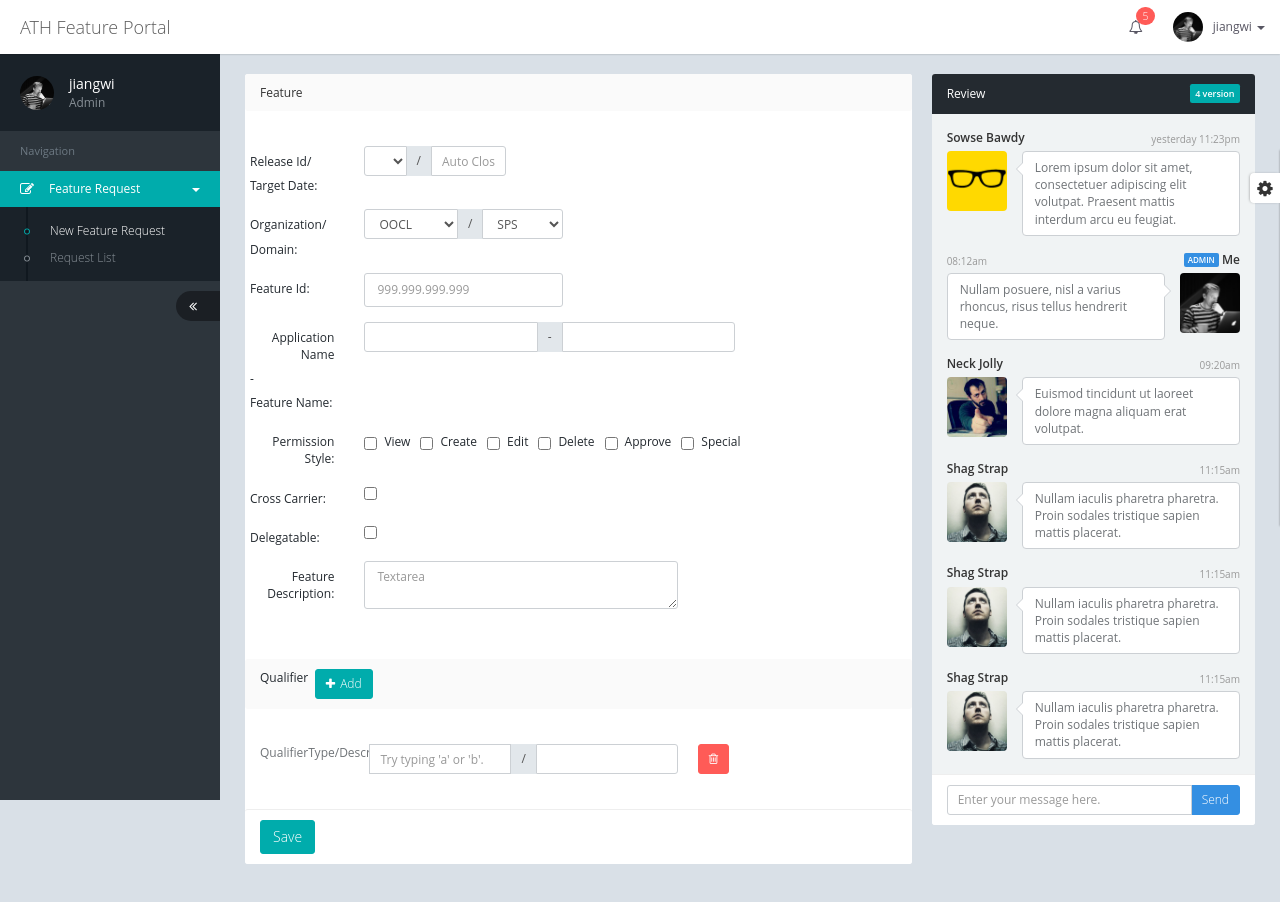
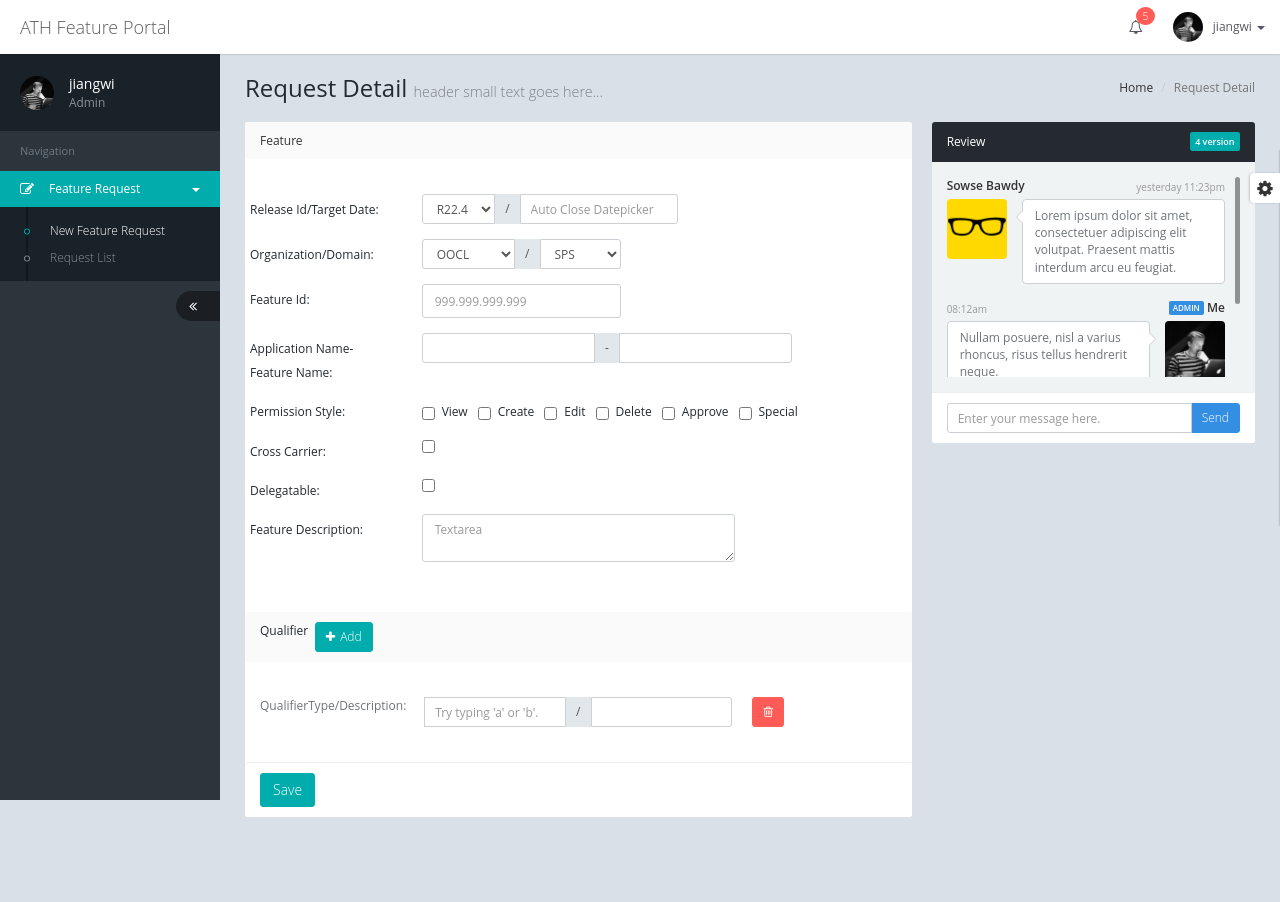
Before and after one commit to animesiki/ATHFeaturePortal, a website: page public/index.html at #!/request_detail in a window 1280 px wide. After the commit the page ends 857 px from the top, so only its background shows below. Drawn offline with nearby package versions, Linux system fonts and the light colour scheme; a web font is replaced by a local one.

Commit message:
update review panel

```diff
--- a/public/feature_form.html
+++ b/public/feature_form.html
@@ -7,13 +7,13 @@
         <div class="row">
             <form class="form-horizontal">
                 <div class="form-group">
-                    <div class="col-md-2">
+                    <div class="col-lg-3">
                         <div class="input-group">
                             <label class="control-label">Release Id</label>
                             <label class="control-label">/</label>
                             <label class="control-label">Target Date:</label></div>
                     </div>
-                    <div class="col-md-3">
+                    <div class="col-lg-5">
                         <div class="input-group">
                             <select class="form-control input-sm">
                                 <option>R22.4</option>
@@ -31,13 +31,13 @@
         <div class="row">
             <form class="form-horizontal">
                 <div class="form-group">
-                    <div class="col-md-2">
+                    <div class="col-lg-3">
                         <div class="input-group">
                             <label class="control-label">Organization</label>
                             <label class="control-label">/</label>
                             <label class="control-label">Domain:</label></div>
                     </div>
-                    <div class="col-md-4">
+                    <div class="col-lg-4">
                         <div class="input-group">
                             <select class="form-control input-sm">
                                 <option>OOCL</option>
@@ -59,11 +59,11 @@
         <div class="row">
             <form class="form-horizontal">
                 <div class="form-group">
-                    <div class="col-md-2">
+                    <div class="col-lg-3">
                         <div class="input-group">
                             <label class="control-label">Feature Id:</label></div>
                     </div>
-                    <div class="col-md-4">
+                    <div class="col-lg-4">
                         <input type="text" class="form-control" id="masked-input-featureId"
                                placeholder="999.999.999.999" ng-model="feature.featureId"/>
                     </div>
@@ -75,13 +75,13 @@
         <div class="row">
             <form class="form-horizontal">
                 <div class="form-group">
-                    <div class="col-md-2">
+                    <div class="col-lg-3">
                         <div class="input-group">
                             <label class="control-label">Application Name</label>
                             <label class="control-label">-</label>
                             <label class="control-label">Feature Name:</label></div>
                     </div>
-                    <div class="col-md-7">
+                    <div class="col-lg-7">
                         <div class="input-group">
                             <input type="text" class="form-control input-sm">
                             <span class="input-group-addon input-sm">-</span>
@@ -95,13 +95,13 @@
         <div class="row">
             <form class="form-horizontal">
                 <div class="form-group">
-                    <div class="col-md-2">
+                    <div class="col-lg-3">
                         <div class="input-group">
                             <label class="control-label">Permission Style:</label>
 
                         </div>
                     </div>
-                    <div class="col-md-8">
+                    <div class="col-lg-8">
                         <div class="input-group">
                             <label class="checkbox-inline">
                                 <input type="checkbox" value=""/>
@@ -136,13 +136,13 @@
         <div class="row">
             <form class="form-horizontal">
                 <div class="form-group">
-                    <div class="col-md-2">
+                    <div class="col-lg-3">
                         <div class="input-group">
                             <label class="control-label">Cross Carrier:</label>
 
                         </div>
                     </div>
-                    <div class="col-md-8">
+                    <div class="col-lg-8">
                         <input type="checkbox"/>
                     </div>
                 </div>
@@ -152,13 +152,13 @@
         <div class="row">
             <form class="form-horizontal">
                 <div class="form-group">
-                    <div class="col-md-2">
+                    <div class="col-lg-3">
                         <div class="input-group">
                             <label class="control-label">Delegatable:</label>
 
                         </div>
                     </div>
-                    <div class="col-md-8">
+                    <div class="col-lg-8">
                         <input type="checkbox"/>
                     </div>
                 </div>
@@ -169,13 +169,13 @@
         <div class="row">
             <form class="form-horizontal">
                 <div class="form-group">
-                    <div class="col-md-2">
+                    <div class="col-lg-3">
                         <div class="input-group">
                             <label class="control-label">Feature Description:</label>
 
                         </div>
                     </div>
-                    <div class="col-md-6">
+                    <div class="col-lg-6">
                         <textarea class="form-control" placeholder="Textarea" rows="2"></textarea>
                     </div>
                 </div>
@@ -184,23 +184,23 @@
     </div>
     <div class="panel panel-heading">
         <div class="row">
-            <div class="col-md-1">
+            <div class="col-lg-1">
                 <label class="control-label"> Qualifier</label></div>
-            <div class="col-md-1"><a class="btn btn-sm btn-success"><i class="fa fa-plus m-r-5 "></i>Add</a></div>
+            <div class="col-lg-1"><a class="btn btn-sm btn-success"><i class="fa fa-plus m-r-5 "></i>Add</a></div>
         </div>
     </div>
     <div class="panel panel-body">
 
         <div class="row">
-            <div class="col-md-2">QualifierType/Description:</div>
-            <div class="col-md-6">
+            <div class="col-lg-3">QualifierType/Description:</div>
+            <div class="col-lg-6">
                 <div class="input-group">
                     <input type="text" name="" id="qual-type" class="form-control input-sm" placeholder="Try typing 'a' or 'b'." />
                     <span class="input-group-addon input-sm">/</span>
                     <input type="text" class="form-control input-sm">
                 </div>
             </div>
-            <div class="col-md-1">
+            <div class="col-lg-1">
               <a class="btn btn-sm btn-danger"><i class="fa fa-trash-o"></i></a>
             </div>
         </div>
--- a/public/index.html
+++ b/public/index.html
@@ -305,6 +305,7 @@
 	<script src="assets/plugins/DataTables/js/jquery.dataTables.js"></script>
 	<script src="assets/plugins/bootstrap-datepicker/js/bootstrap-datepicker.js"></script>
 	<script src="assets/plugins/masked-input/masked-input.min.js"></script>
+	<script src="assets/plugins/slimscroll/jquery.slimscroll.min.js"></script>
 	<script src="assets/js/table-manage-default.demo.min.js"></script>
 	<script src="bower_components/angular/angular.js"></script>
 	<script src="bower_components/angular-ui-router/release/angular-ui-router.js"></script>
--- a/public/request_detail.html
+++ b/public/request_detail.html
@@ -1,3 +1,13 @@
+<!-- begin breadcrumb -->
+<ol class="breadcrumb pull-right">
+    <li><a href="javascript:;">Home</a></li>
+    <li class="active">Request Detail</li>
+</ol>
+<!-- end breadcrumb -->
+<!-- begin page-header -->
+<h1 class="page-header">Request Detail <small>header small text goes here...</small></h1>
+
+
 <div class="row">
 <div class="col-md-8">
 <div ng-include="'feature_form.html'"></div>
@@ -10,7 +20,7 @@
                     Review<span class="label label-success pull-right">4 version</span></h4>
             </div>
             <div class="panel-body bg-silver">
-                <div data-scrollbar="true" data-height="600px">
+                <div id="review-content">
                     <ul class="chats">
                         <li class="left"><span class="date-time">yesterday 11:23pm</span> <a href="javascript:;"
                                                                                              class="name">Sowse Bawdy</a> <a href="javascript:;" class="image">
@@ -34,28 +44,7 @@
                                 Euismod tincidunt ut laoreet dolore magna aliquam erat volutpat.
                             </div>
                         </li>
-                        <li class="left"><span class="date-time">11:15am</span> <a href="#" class="name">Shag
-                            Strap</a> <a href="javascript:;" class="image">
-                            <img alt="" src="assets/img/user-14.jpg" /></a>
-                            <div class="message">
-                                Nullam iaculis pharetra pharetra. Proin sodales tristique sapien mattis placerat.
-                            </div>
-                        </li>
 
-                        <li class="left"><span class="date-time">11:15am</span> <a href="#" class="name">Shag
-                            Strap</a> <a href="javascript:;" class="image">
-                            <img alt="" src="assets/img/user-14.jpg" /></a>
-                            <div class="message">
-                                Nullam iaculis pharetra pharetra. Proin sodales tristique sapien mattis placerat.
-                            </div>
-                        </li>
-                        <li class="left"><span class="date-time">11:15am</span> <a href="#" class="name">Shag
-                            Strap</a> <a href="javascript:;" class="image">
-                            <img alt="" src="assets/img/user-14.jpg" /></a>
-                            <div class="message">
-                                Nullam iaculis pharetra pharetra. Proin sodales tristique sapien mattis placerat.
-                            </div>
-                        </li>
                     </ul>
                 </div>
             </div>
@@ -74,3 +63,12 @@
         <!-- end panel -->
     </div>
 </div>
+
+
+<script>
+    $(function(){
+        $('#review-content').slimScroll({
+            height: '200px'
+        });
+    });
+</script>
```
Also changed, not shown: public/request_list.html (+11 -0 lines).
